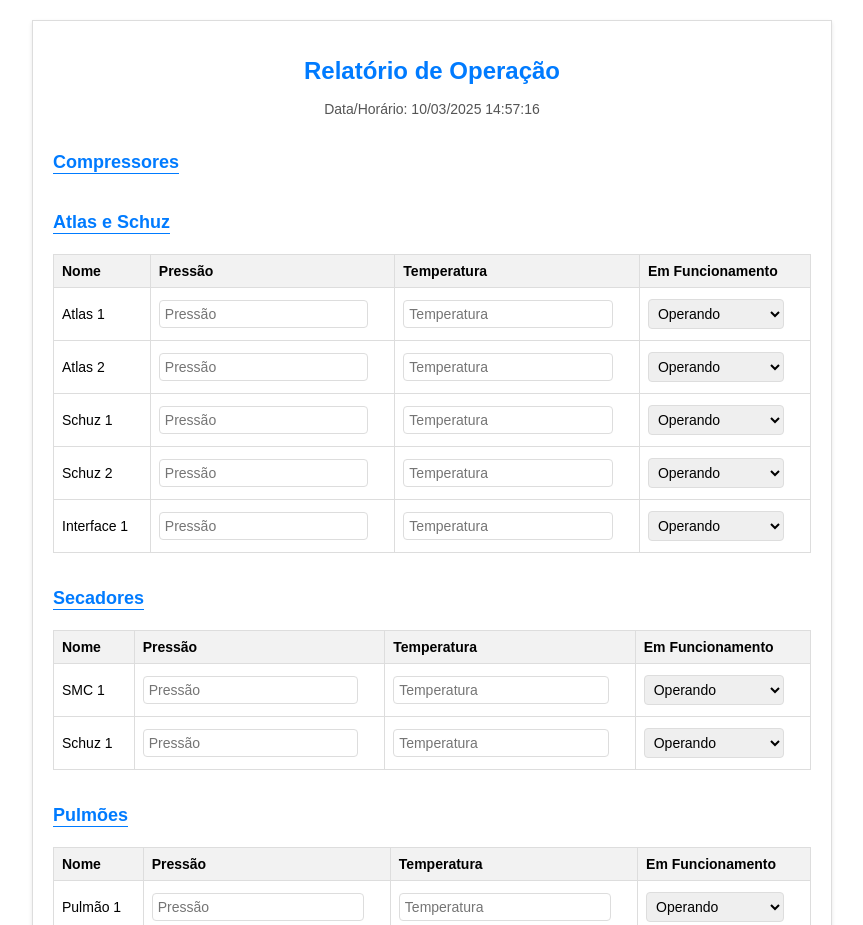
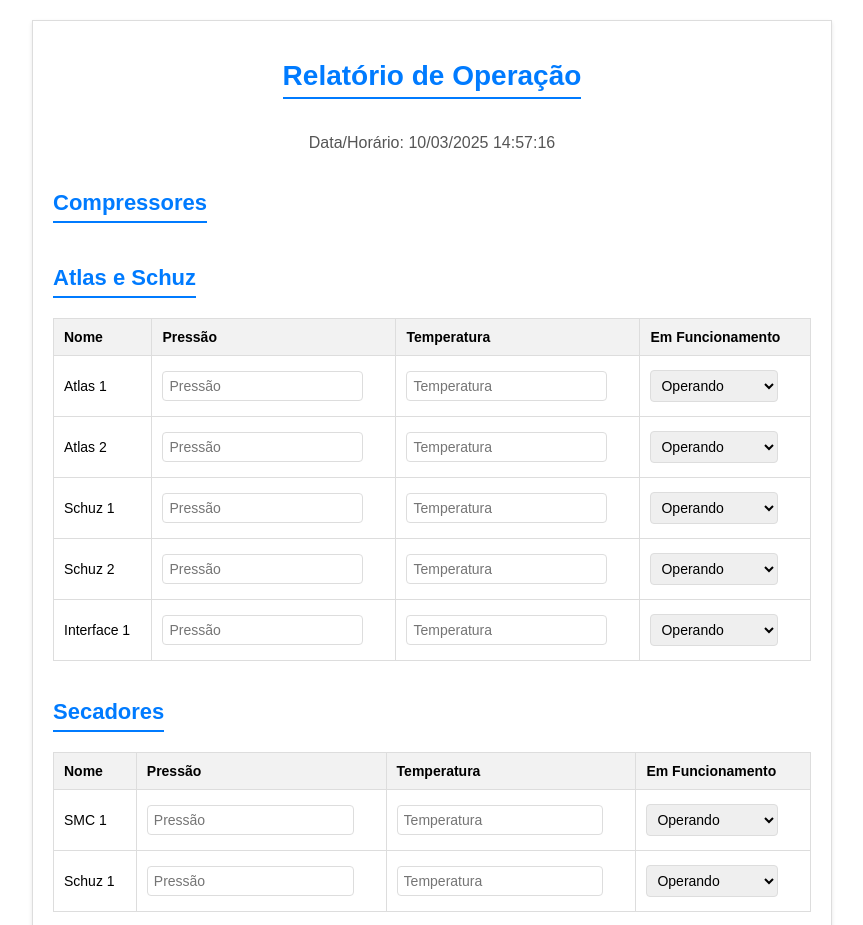
Before and after one commit to Damaris34/Compressores, a plain HTML site: page index.html in a window 1280 px wide. Shown: the top 925 px of the page, without its empty margins (208-1071 px from the left). Drawn offline with Linux system fonts and the light colour scheme.

Commit message:
Update styles.css

```diff
--- a/styles.css
+++ b/styles.css
@@ -22,19 +22,22 @@ body {
 
 header {
     text-align: center;
-    margin-bottom: 15px;
+    margin-bottom: 20px;
 }
 
 header h1 {
-    font-size: 24px;
+    font-size: 28px;
     color: #007BFF;
+    border-bottom: 2px solid #007BFF;
+    display: inline-block;
+    padding-bottom: 5px;
 }
 
 .info p {
-    font-size: 14px;
+    font-size: 16px;
     color: #555;
     text-align: center;
-    margin-bottom: 15px;
+    margin-bottom: 20px;
 }
 
 .section {
@@ -47,10 +50,11 @@ header h1 {
 
 .section h2, .subsection h3 {
     color: #007BFF;
-    font-size: 18px;
+    font-size: 22px;
     margin-bottom: 10px;
-    border-bottom: 1px solid #007BFF;
+    border-bottom: 2px solid #007BFF;
     display: inline-block;
+    padding-bottom: 5px;
 }
 
 table {
@@ -62,20 +66,20 @@ table {
 
 table th {
     background-color: #f2f2f2;
-    padding: 8px;
+    padding: 10px;
     text-align: left;
     border: 1px solid #ddd;
 }
 
 table td {
-    padding: 8px;
+    padding: 10px;
     border: 1px solid #ddd;
 }
 
 input[type="text"], select {
-    width: calc(100% - 18px);
-    padding: 5px;
-    margin: 3px 0;
+    width: calc(100% - 22px);
+    padding: 6px;
+    margin: 4px 0;
     border: 1px solid #ddd;
     border-radius: 4px;
     font-size: 14px;
```
